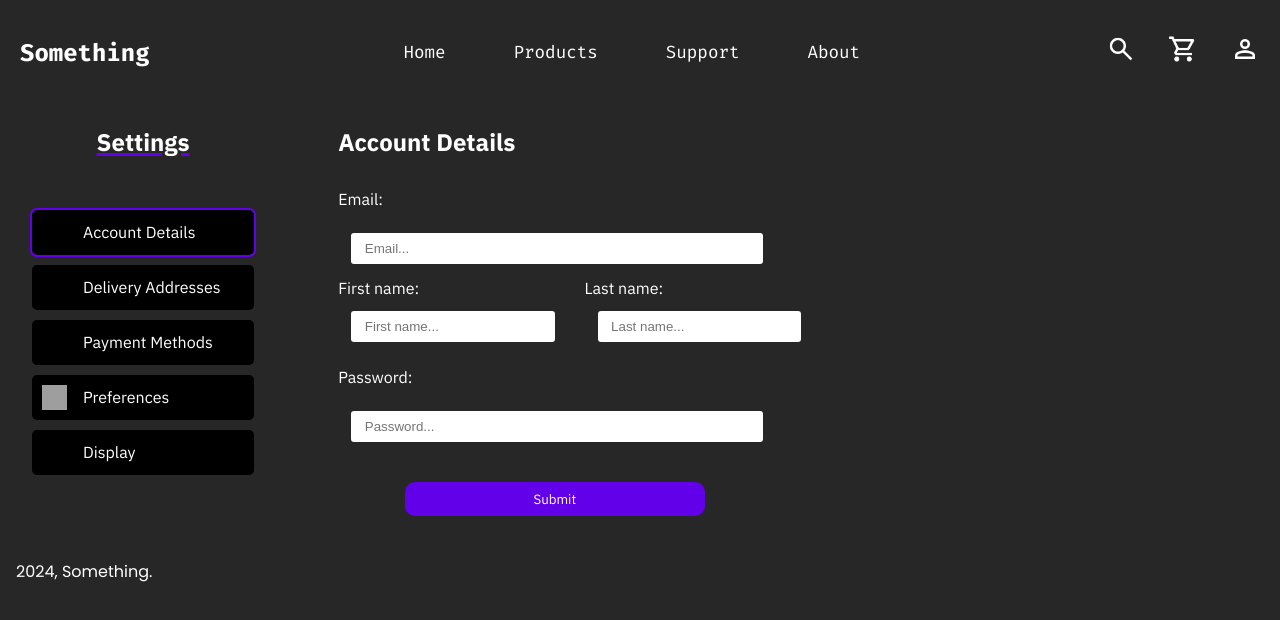
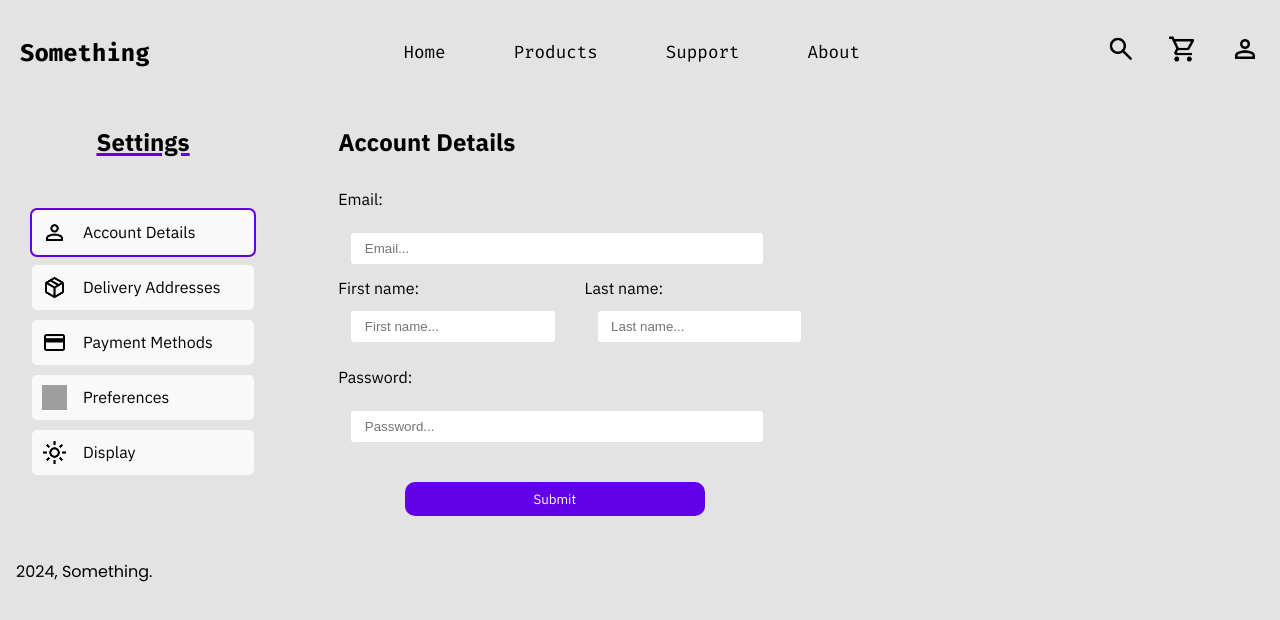
Before and after one commit to MonkyMars/Something-Keyboards, a Next.js app: page /account in a window 1280 px wide. Shown: the top 620 px of the page. Built offline with nearby package versions, Linux system fonts and the light colour scheme; grey boxes are pictures that could not be loaded; a web font is replaced by a local one.

Commit message:
changed default displaymode

```diff
--- a/global/GlobalContext.js
+++ b/global/GlobalContext.js
@@ -66,7 +66,7 @@ export const GlobalProvider = ({ children }) => {
     password: "",
     added_payment_methods: [],
     delivery_addresses: [],
-    display_mode: 1,
+    display_mode: 0,
   });
 
   return (
```
